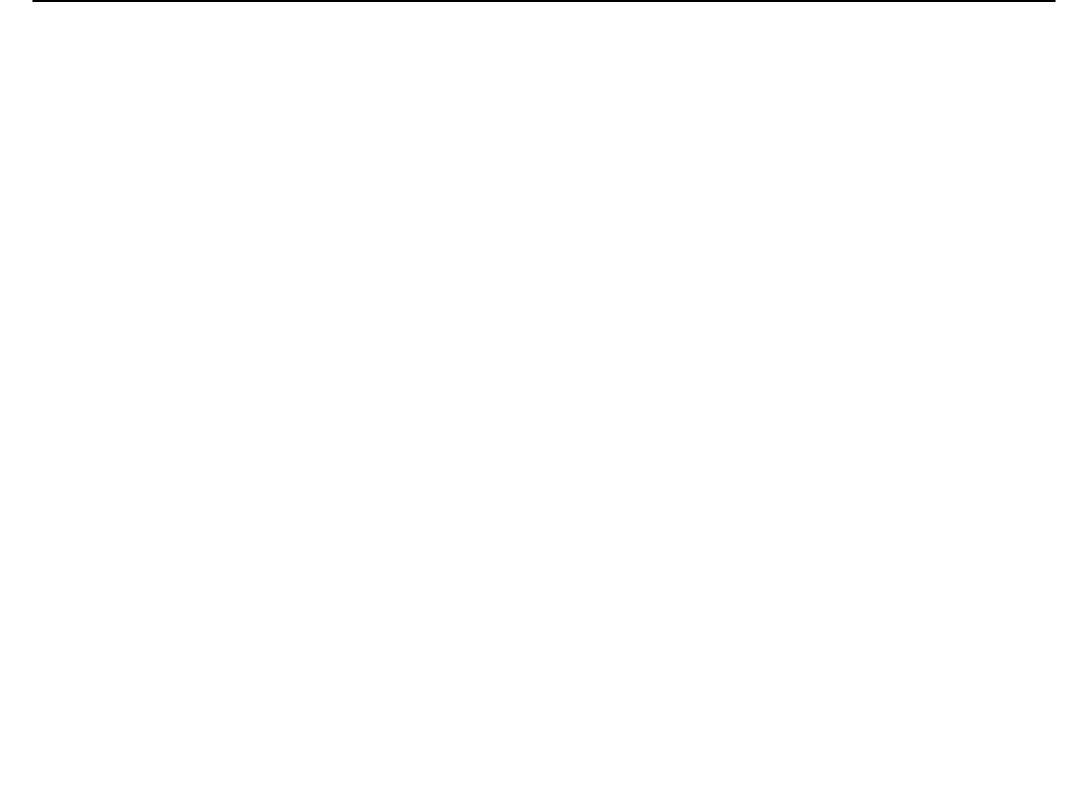
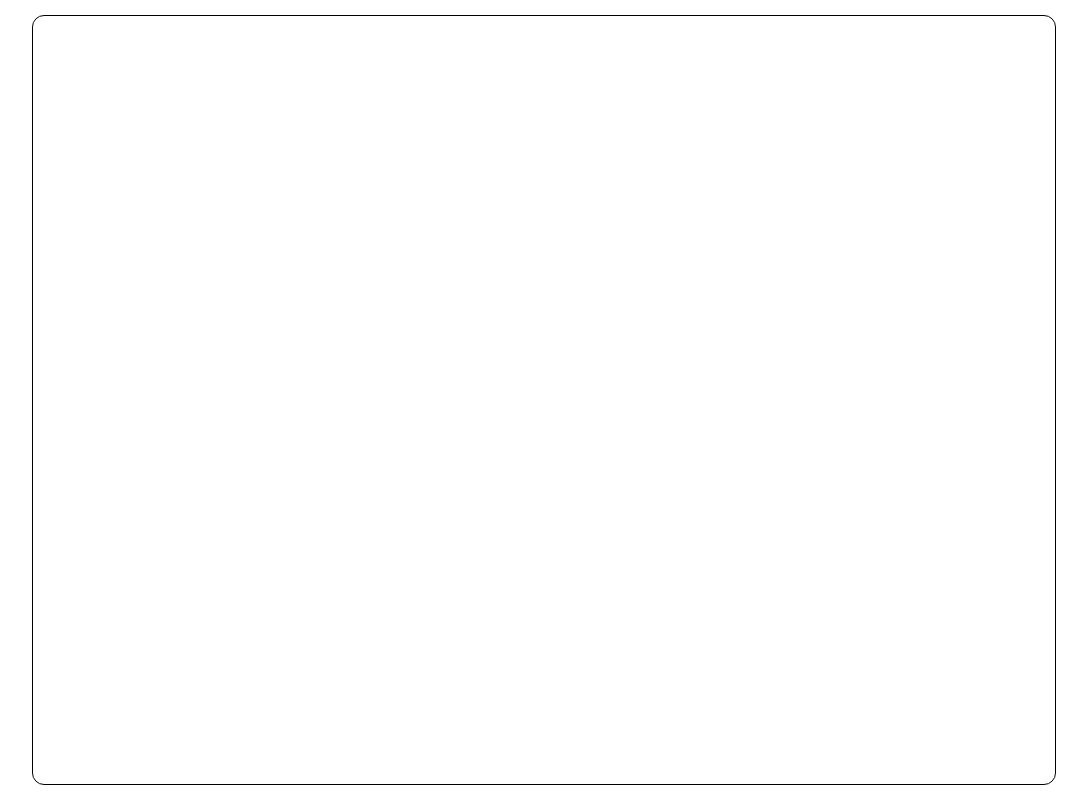
Before and after one commit to ebhooks21/littlealchemist, a plain HTML site: page index.html in a window 1280 px wide. Shown: the whole page, without its empty margins (96-1183 px from the left). Drawn offline with nearby package versions, Linux system fonts and the light colour scheme.

Commit message:
Added a resize function to resize the gaming area.

```diff
--- a/css/style.css
+++ b/css/style.css
@@ -2,13 +2,14 @@ html, body
 {
 	display: block;
 	padding: 0 0;
+	overflow: hidden;
 	width: 100%;
 }
 
-body
+div.gamearea
 {
 	border: 1px solid #000;
 	border-radius: 12px;
-	margin: 0 auto !important;
+	display: block;
 	width: 80% !important;
 }
--- a/index.html
+++ b/index.html
@@ -9,16 +9,17 @@
 
 		<script src="https://cdn.jsdelivr.net/npm/bootstrap@5.3.3/dist/js/bootstrap.bundle.min.js" crossorigin="anonymous"></script>
 		<script src="https://ajax.googleapis.com/ajax/libs/jquery/3.7.1/jquery.min.js"></script>
-		<script type="text/javascript" src="js/Game.js" />
+		<script type="text/javascript" src="js/Game.js"></script>
 	</head>
 
-	<body id="gamearea">
-
+	<body class="body">
+		<div id="gamearea" class="gamearea">
+		</div>
 	</body>
 
 	<script type="text/javascript">
 		let game = new Game();
 
-		game.start();
+		//game.start();
 	</script>
 </html>
--- a/js/Game.js
+++ b/js/Game.js
@@ -11,10 +11,12 @@ class Game
 		let self = this;
 
 		//Setup a resize listener for the window
-		window.onresize = function()
+		$(window).on('resize', function()
 		{
 			self.windowResize();
-		};
+		});
+
+		$(window).trigger('resize');
 	}
 
 	/**
@@ -24,6 +26,10 @@ class Game
 	{
 		let self = this;
 
-		alert("HERE");
+		$("#gamearea").css('height', (window.innerHeight - 30));
+		$(".body").css('height', window.innerHeight);
+		$("#gamearea").css('margin-top', 15);
+		$("#gamearea").css('margin-left', 'auto');
+		$("#gamearea").css('margin-right', 'auto');
 	}
 }
```
